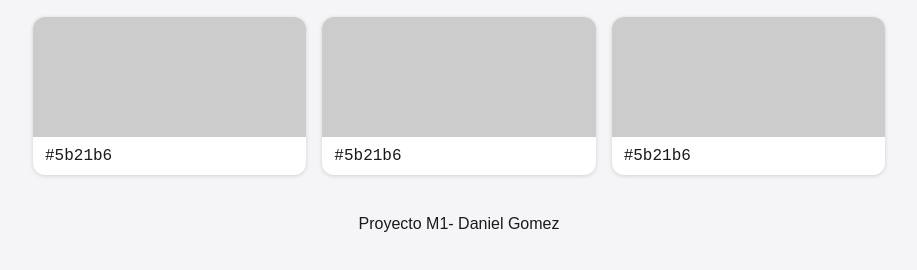
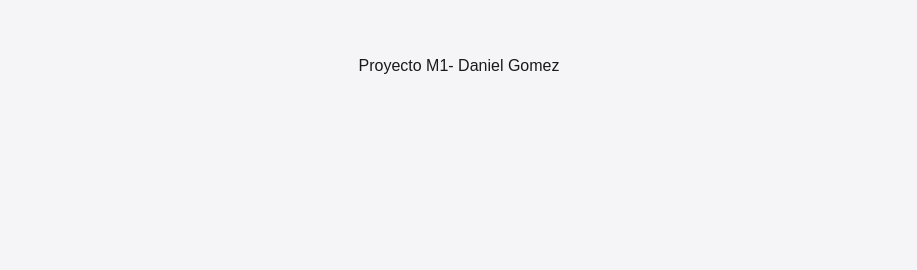
Before and after one commit to edanielgr95-glitch/ProyectoM1_DanielGomez, a plain HTML site: page index.html in a window 1280 px wide. Shown: the part 322-592 px from the top of the page, without its empty margins (181-1098 px from the left). Drawn offline with Linux system fonts and the light colour scheme.

Commit message:
Elimina las tarjetas de prueba del HTML

```diff
--- a/index.html
+++ b/index.html
@@ -1,11 +1,13 @@
 <!DOCTYPE html>
 <html lang="en">
+
 <head>
     <meta charset="UTF-8">
     <meta name="viewport" content="width=device-width, initial-scale=1.0">
     <title>Colorfly Studio | Paleta de colores</title>
     <link rel="stylesheet" href="styles.css">
 </head>
+
 <body>
     <header>
         <h1>Colorfly Studio</h1>
@@ -35,20 +37,7 @@
             <h2>Paleta de colores</h2>
             <div id="palette" class="color-cards">
                 <!-- Color cards will be generated by JavaScript -->
-                 <article class="card">
-                    <div class="swatch"></div>
-                    <p class="code">#5b21b6</p>
-                </article>
-                <article class="card">
-                    <div class="swatch"></div>
-                    <p class="code">#5b21b6</p>
-                </article>
-                <article class="card">
-                    <div class="swatch"></div>
-                    <p class="code">#5b21b6</p>
-                </article>
             </div>
-
         </section>
         <p id="toast" class="toast" role="status"></p>
     </main>
@@ -57,4 +46,5 @@
     </footer>
     <script src="script.js"></script>
 </body>
+
 </html>
```
